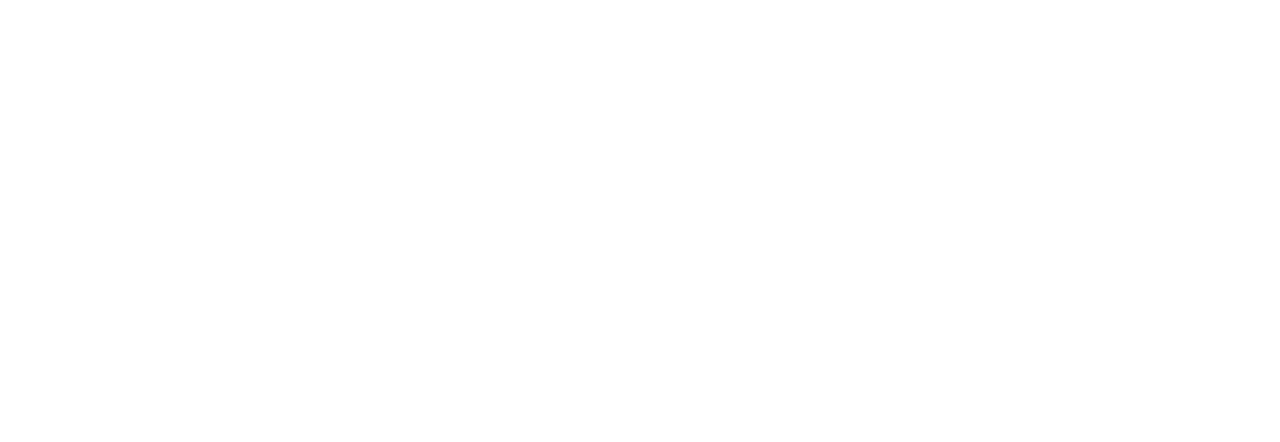
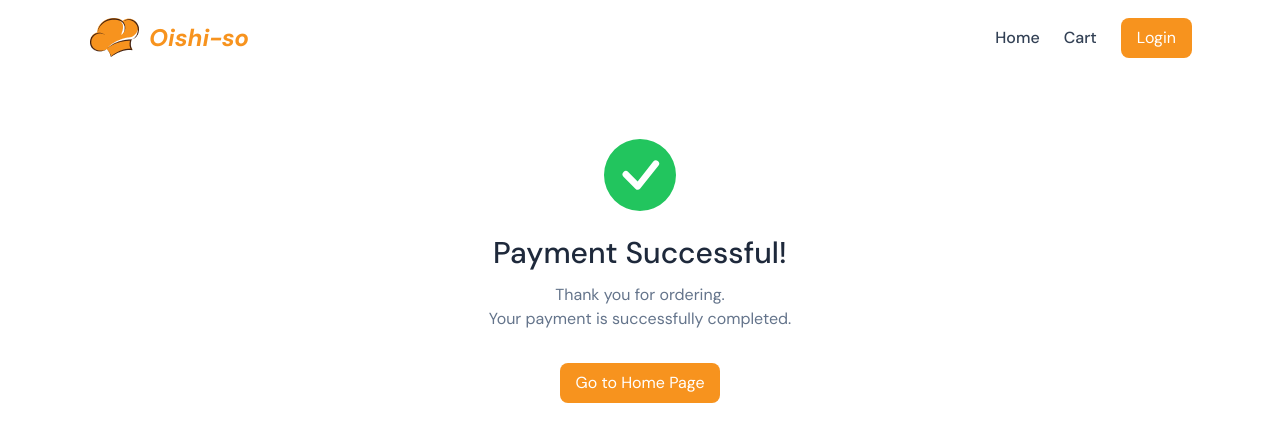
Before and after one commit to Zulfaabam/oishi-so, a React (Create React App) app: page /payment-successful in a window 1280 px wide. Before the commit this address had no page. Shown: the top 442 px of the page. Built offline with nearby package versions, Linux system fonts and the light colour scheme.

Commit message:
payment successfull page done

```diff
--- a/src/App.js
+++ b/src/App.js
@@ -5,6 +5,7 @@
 import Login from './pages/Login'
 import { createBrowserHistory } from 'history'
 import RestaurantDetails from './pages/RestaurantDetails'
+import PaymentSuccessful from './pages/PaymentSuccessful'
 
 const history = createBrowserHistory()
 
@@ -20,6 +21,7 @@
             path="/restaurant/:restaurantId"
             element={<RestaurantDetails />}
           />
+          <Route path="/payment-successful" element={<PaymentSuccessful />} />
         </Routes>
       </div>
     </Router>
--- /dev/null
+++ b/src/pages/PaymentSuccessful.js
@@ -0,0 +1,27 @@
+import React from 'react'
+import { BsFillCheckCircleFill } from 'react-icons/bs'
+import Navbar from '../components/Navbar'
+import { NavLink } from 'react-router-dom'
+
+export default function PaymentSuccessful() {
+  return (
+    <div>
+      <Navbar />
+      <div className="flex flex-col justify-center items-center my-16">
+        <BsFillCheckCircleFill
+          color="#22C55e"
+          className="mb-6 text-5xl md:text-7xl"
+        />
+        <h1 className="text-dark-80 text-xl md:text-3xl font-medium mb-3">
+          Payment Successful!
+        </h1>
+        <p className="text-sm md:text-base text-dark-50 mb-8 px-10 text-center">
+          Thank you for ordering. <br /> Your payment is successfully completed.
+        </p>
+        <NavLink to="/" className="bg-primary text-white px-4 py-2 rounded-lg">
+          Go to Home Page
+        </NavLink>
+      </div>
+    </div>
+  )
+}
```
